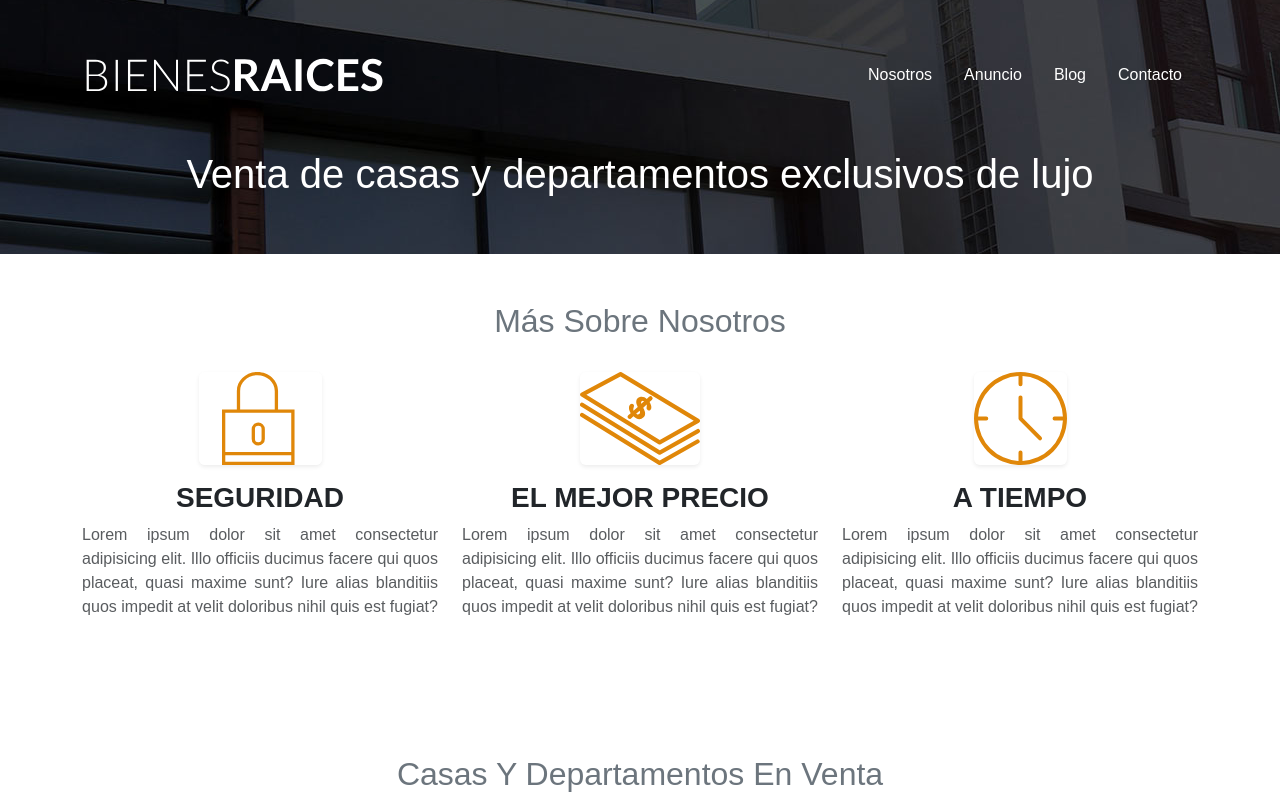
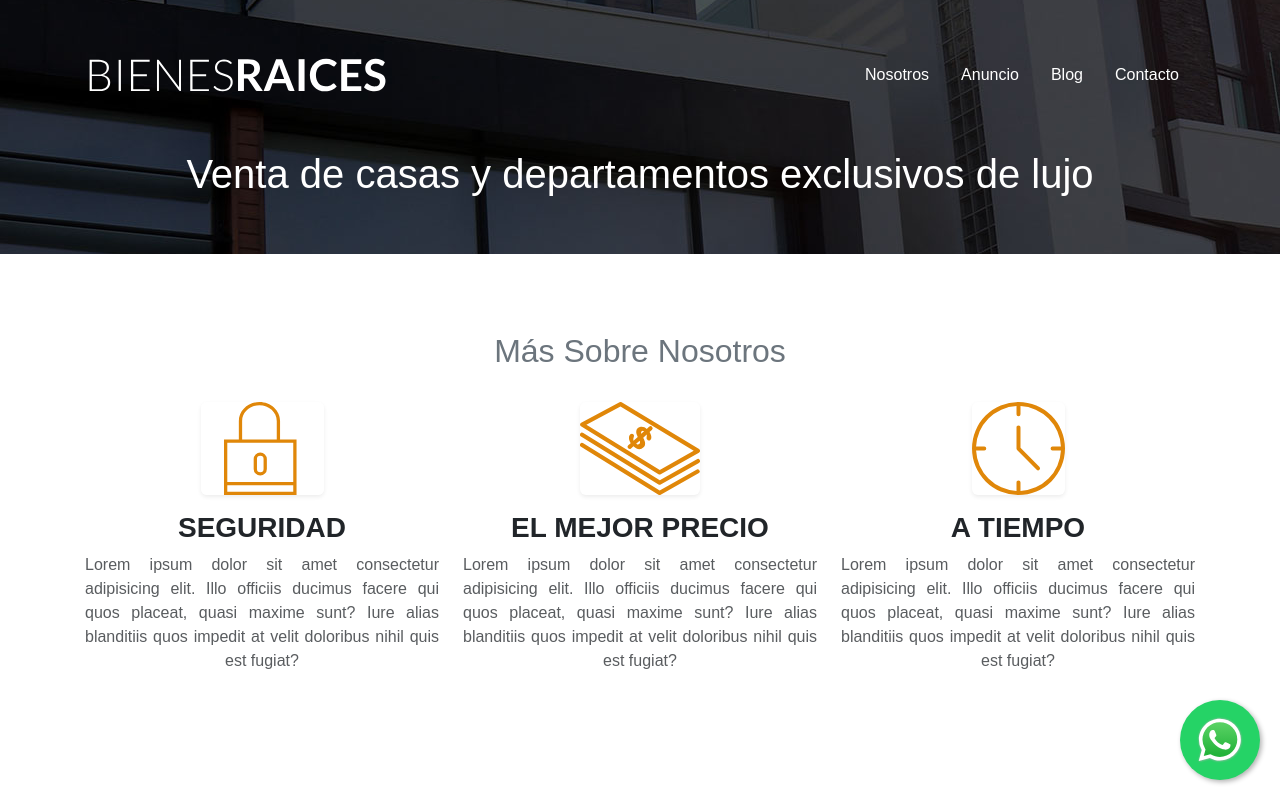
Before and after one commit to LautaroRojasTorrilla/LABO3-TP-FINAL, a plain HTML site: page index.html in a window 1280 px wide. Shown: the top 800 px of the page. Drawn offline with Linux system fonts and the light colour scheme.

Commit message:
boton de whatsapp

```diff
--- a/index.html
+++ b/index.html
@@ -12,8 +12,7 @@
     <script src="./scripts/main.js" defer></script>
 </head>
 <body>
-    <header class="bg-dark text-white py-5"
-        style="background-image: url(./images/header.jpg); background-repeat: no-repeat; background-position: center center;">
+    <header class="bg-dark text-white py-5" style="background-image: url(./images/header.jpg); background-repeat: no-repeat; background-position: center center;">
         <div class="container">
             <div class="row align-items-center">
                 <div class="col-12 col-md-6 text-center text-md-start">
@@ -57,8 +56,7 @@
         </div>
     </main>
 
-    <section class="text-white py-5"
-        style="background-image: url(./images/encuentra.jpg); background-repeat: no-repeat; background-position: center center;">
+    <section class="text-white py-5" style="background-image: url(./images/encuentra.jpg); background-repeat: no-repeat; background-position: center center;">
         <div class="container text-center">
             <h2 class="display-4">Encuentra la casa de tus sueños</h2>
             <p class="lead">Llena el formulario de contacto y un asesor se pondrá en contacto a la brevedad</p>
@@ -162,5 +160,9 @@
             </div>
         </div>
     </template>
+
+    <a href="https://wa.me/1234567890" class="whatsapp-button" target="_blank">
+        <img src="./images/WhatsApp.svg" alt="WhatsApp" class="img-fluid">
+    </a>
 </body>
 </html>
--- a/styles/style.css
+++ b/styles/style.css
@@ -76,6 +76,7 @@ footer p {
 }
 
 /* Estilos para la sección "Encuentra la casa de tus sueños" */
+
 .bg-grey {
     background-color: grey;
 }
@@ -109,3 +110,42 @@ footer p {
 .blockquote-footer {
     color: #fff;
 }
+
+/* Estilos para el botón de WhatsApp */
+.whatsapp-button {
+    position: fixed;
+    bottom: 20px;
+    right: 20px;
+    z-index: 1000;
+    background-color: #25D366;
+    border-radius: 50%;
+    box-shadow: 2px 2px 5px rgba(0,0,0,0.3);
+    padding: 15px; /* Aumenta el padding para hacer el botón más grande */
+    transition: background-color 0.3s, transform 0.3s;
+}
+
+.whatsapp-button:hover {
+    background-color: #1EBE57;
+    transform: scale(1.1);
+}
+
+.whatsapp-button img {
+    width: 50px; /* Aumenta el tamaño del icono */
+    height: 50px; /* Aumenta el tamaño del icono */
+}
+
+/* Asegurar márgenes y espaciado consistentes */
+body, html {
+    margin: 0;
+    padding: 0;
+    box-sizing: border-box;
+}
+
+header, section, main, footer, .container {
+    padding-left: 15px;
+    padding-right: 15px;
+}
+
+header, section, main, footer {
+    margin-bottom: 30px;
+}
```
Also changed, not shown: images/WhatsApp.svg (added), 1 other file.
